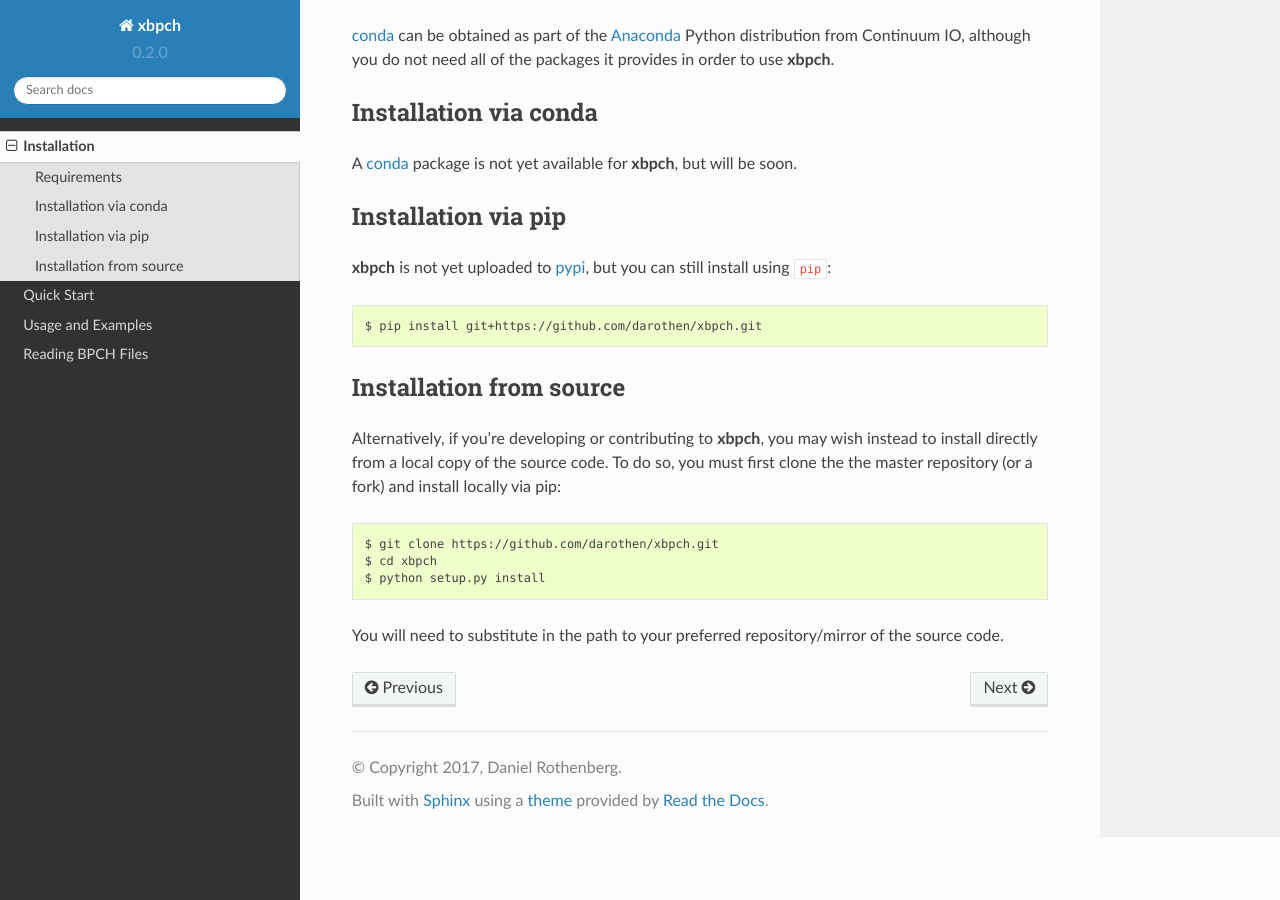
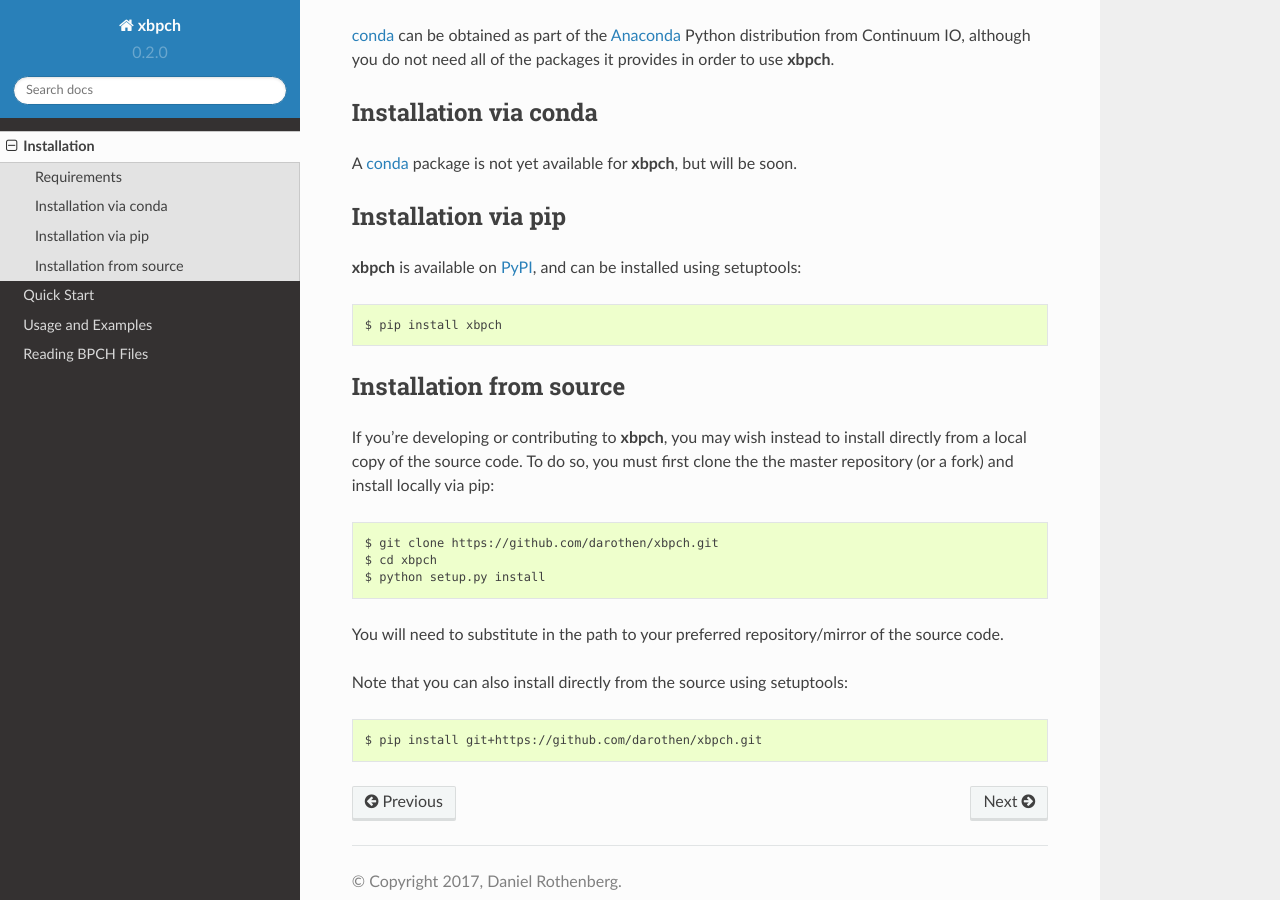
Before and after one commit to darothen/xbpch, a Sphinx documentation site: the page built from doc/installation.rst, in a window 1280 px wide and 900 px high, scrolled down 475 px. Built offline with Sphinx 7.4.7 and the Read the Docs theme 2.0.0, drawn with Linux system fonts in a browser that asks for light colours.

```diff
--- a/doc/installation.rst
+++ b/doc/installation.rst
@@ -33,16 +33,15 @@ A conda_ package is not yet available for **xbpch**, but will be soon.
 Installation via pip
 --------------------
 
-**xbpch** is not yet uploaded to `pypi <https://pypi.python.org/pypi>`_, but
-you can still install using ``pip``::
+**xbpch** is available on `PyPI <https://pypi.python.org/pypi/xbpch/>`_, and
+can be installed using setuptools::
 
-    $ pip install git+https://github.com/darothen/xbpch.git
-
+    $ pip install xbpch
 
 Installation from source
 ------------------------
 
-Alternatively, if you're developing or contributing to **xbpch**, you may wish
+If you're developing or contributing to **xbpch**, you may wish
 instead to install directly from a local copy of the source code. To do so,
 you must first clone the the master repository (or a fork) and install locally
 via pip::
@@ -54,6 +53,10 @@ via pip::
 You will need to substitute in the path to your preferred repository/mirror
 of the source code.
 
+Note that you can also install directly from the source using setuptools::
+
+    $ pip install git+https://github.com/darothen/xbpch.git
+
 .. _Anaconda: https://www.continuum.io/downloads
 .. _conda: http://conda.pydata.org
 .. _dask: http://dask.pydata.org
```
Also changed, not shown: README.rst (+22 -16 lines), setup.py (+5 -2 lines), 1 other file.
